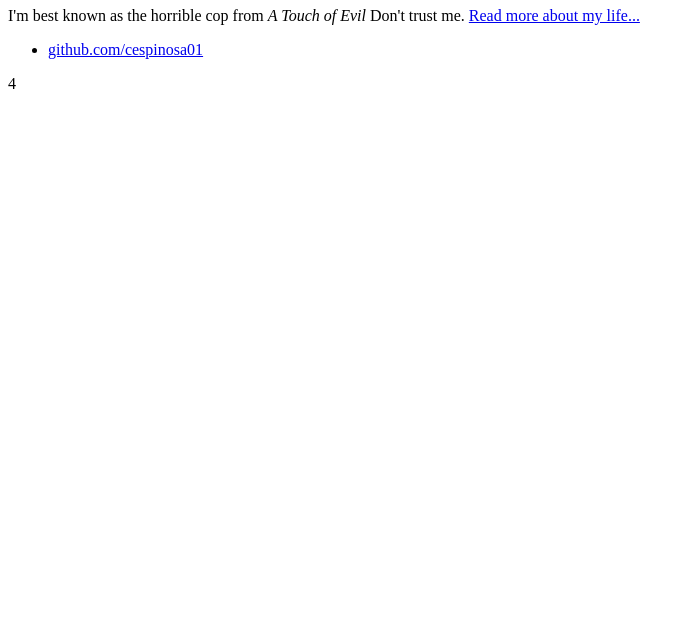
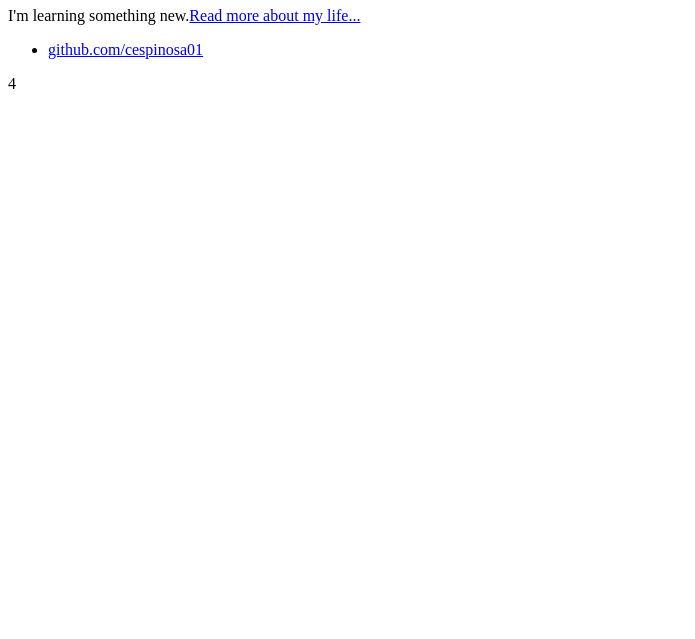
Before and after one commit to cespinosa01/website1.github.io, a plain HTML site: page index.html in a window 1280 px wide. Shown: the part 161-800 px from the top of the page, without its empty margins (0-695 px from the left). Drawn offline with Linux system fonts and the light colour scheme.

Commit message:
Update index.html

```diff
--- a/index.html
+++ b/index.html
@@ -1,7 +1,7 @@
 <!DOCTYPE html>
 <html>
 	<head>
-		<title>Hank Quinlan, Horrible Cop</title>
+		<title>Cindy Espinosa</title>
 	</head>
 	<body>
 		<nav>
@@ -15,7 +15,7 @@
 		<div class="container">
     		<div class="blurb">
         		<h1>Hi there, I'm Cindy Espinosa!</h1>
-				<p>I'm best known as the horrible cop from <em>A Touch of Evil</em> Don't trust me. <a href="/about">Read more about my life...</a></p>
+				<p>I'm learning something new.<a href="/about">Read more about my life...</a></p>
     		</div><!-- /.blurb -->
 		</div><!-- /.container -->
 		<footer>
```
